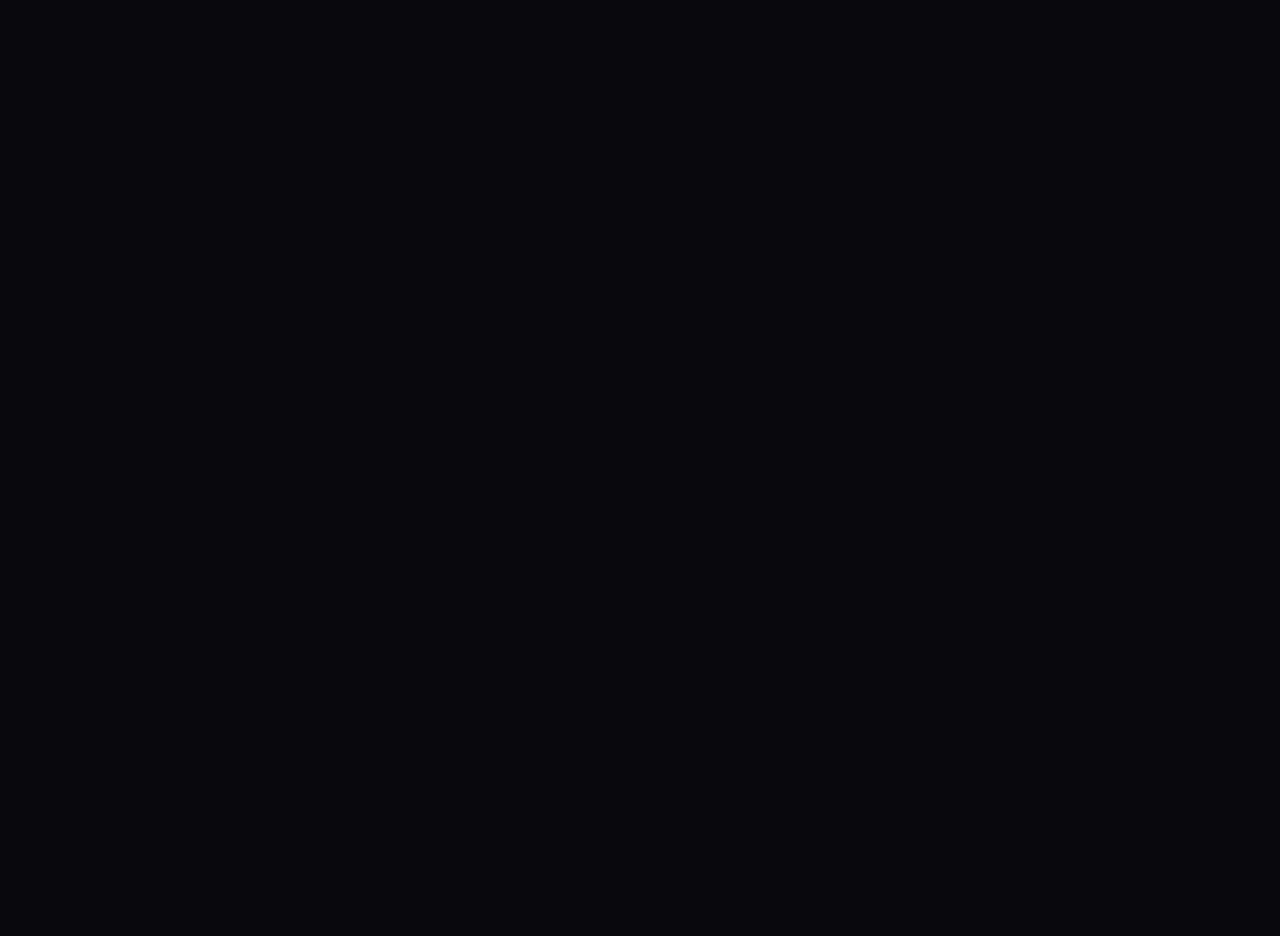
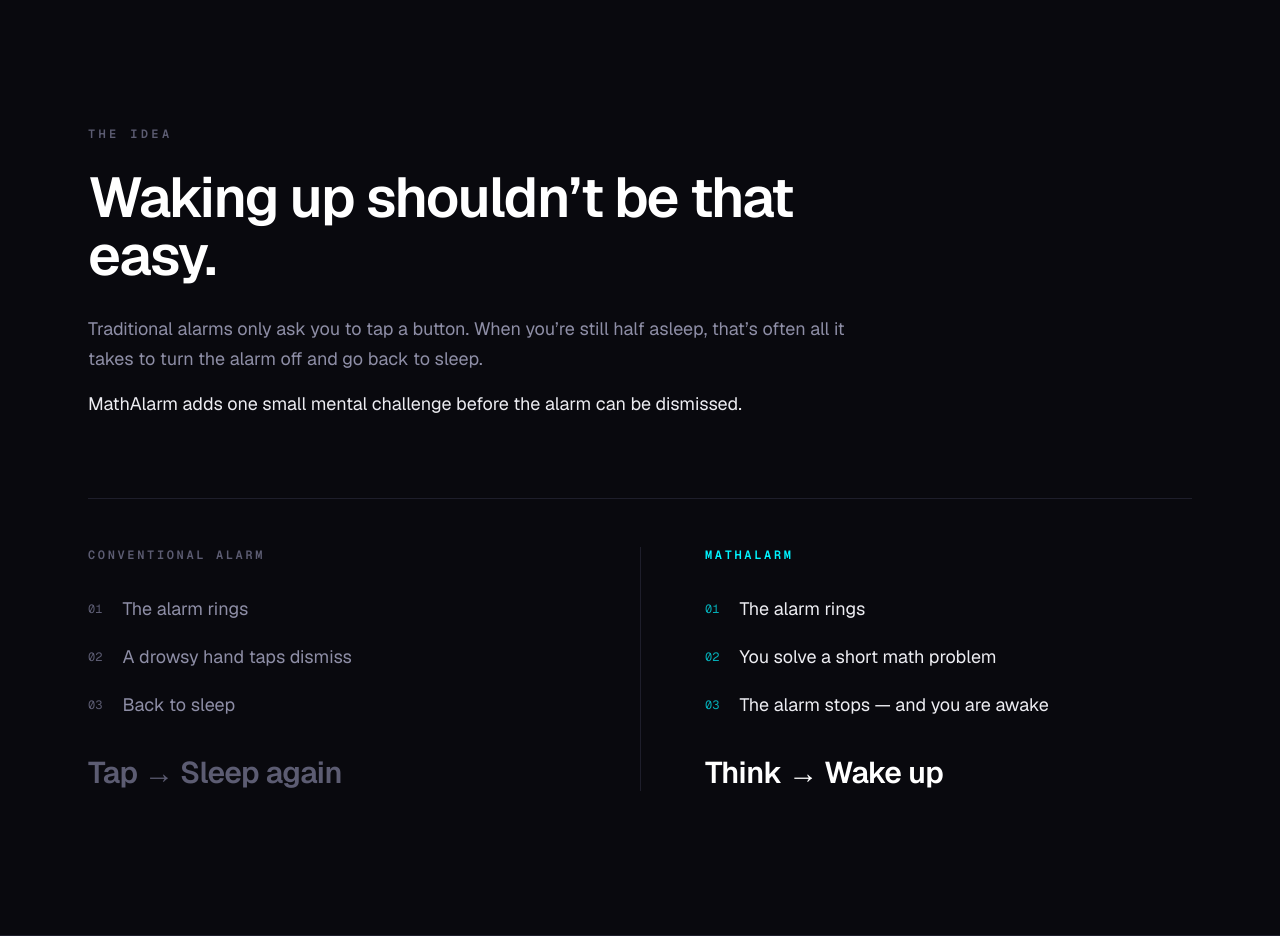
Before and after one commit to aetheramizu/mathalarm-web, a Next.js app: page / in a window 1280 px wide. Shown: the part 980-1916 px from the top of the page. Before the commit the page ends 957 px from the top, so only its background shows below. Built offline with nearby package versions, Linux system fonts and the light colour scheme.

Commit message:
feat: build problem section

```diff
--- a/app/page.tsx
+++ b/app/page.tsx
@@ -1,5 +1,6 @@
 import Navbar from "@/components/Navbar";
 import Hero from "@/components/Hero";
+import ProblemSection from "@/components/ProblemSection";
 
 export default function Home() {
   return (
@@ -7,6 +8,7 @@ export default function Home() {
       <Navbar />
       <main id="top" className="flex-1">
         <Hero />
+        <ProblemSection />
       </main>
     </>
   );
--- /dev/null
+++ b/components/ProblemSection.tsx
@@ -0,0 +1,99 @@
+const columns = [
+  {
+    label: "Conventional alarm",
+    accent: false,
+    steps: ["The alarm rings", "A drowsy hand taps dismiss", "Back to sleep"],
+    result: "Tap → Sleep again",
+  },
+  {
+    label: "MathAlarm",
+    accent: true,
+    steps: [
+      "The alarm rings",
+      "You solve a short math problem",
+      "The alarm stops — and you are awake",
+    ],
+    result: "Think → Wake up",
+  },
+];
+
+export default function ProblemSection() {
+  return (
+    <section
+      id="problem"
+      className="scroll-mt-20 border-b border-line py-20 sm:py-28 md:py-36"
+    >
+      <div className="mx-auto max-w-6xl px-5 sm:px-6">
+        <div className="max-w-3xl">
+          <span className="font-mono text-xs font-semibold tracking-[0.28em] text-ink-faint">
+            THE IDEA
+          </span>
+          <h2 className="mt-6 text-[clamp(2rem,5.5vw,3.5rem)] font-semibold leading-[1.05] tracking-[-0.03em] text-white">
+            Waking up shouldn&rsquo;t be that easy.
+          </h2>
+          <div className="mt-7 space-y-4 text-base leading-relaxed text-ink-muted sm:text-lg">
+            <p>
+              Traditional alarms only ask you to tap a button. When you&rsquo;re
+              still half asleep, that&rsquo;s often all it takes to turn the
+              alarm off and go back to sleep.
+            </p>
+            <p className="text-ink">
+              MathAlarm adds one small mental challenge before the alarm can be
+              dismissed.
+            </p>
+          </div>
+        </div>
+
+        <div className="mt-16 grid gap-10 border-t border-line pt-12 md:mt-20 md:grid-cols-2 md:gap-0">
+          {columns.map((column, index) => (
+            <div
+              key={column.label}
+              className={
+                index === 1
+                  ? "border-t border-line pt-10 md:border-t-0 md:border-l md:pt-0 md:pl-12 lg:pl-16"
+                  : "md:pr-12 lg:pr-16"
+              }
+            >
+              <h3
+                className={`font-mono text-xs font-semibold tracking-[0.22em] uppercase ${
+                  column.accent ? "text-cyan" : "text-ink-faint"
+                }`}
+              >
+                {column.label}
+              </h3>
+
+              <ol className="mt-8 space-y-5">
+                {column.steps.map((step, stepIndex) => (
+                  <li key={step} className="flex gap-5">
+                    <span
+                      className={`font-mono text-xs leading-7 ${
+                        column.accent ? "text-cyan/70" : "text-ink-faint"
+                      }`}
+                    >
+                      {String(stepIndex + 1).padStart(2, "0")}
+                    </span>
+                    <span
+                      className={`text-lg leading-7 ${
+                        column.accent ? "text-ink" : "text-ink-muted"
+                      }`}
+                    >
+                      {step}
+                    </span>
+                  </li>
+                ))}
+              </ol>
+
+              <p
+                className={`mt-9 text-2xl font-semibold tracking-[-0.02em] sm:text-3xl ${
+                  column.accent ? "text-white" : "text-ink-faint"
+                }`}
+              >
+                {column.result}
+              </p>
+            </div>
+          ))}
+        </div>
+      </div>
+    </section>
+  );
+}
```
